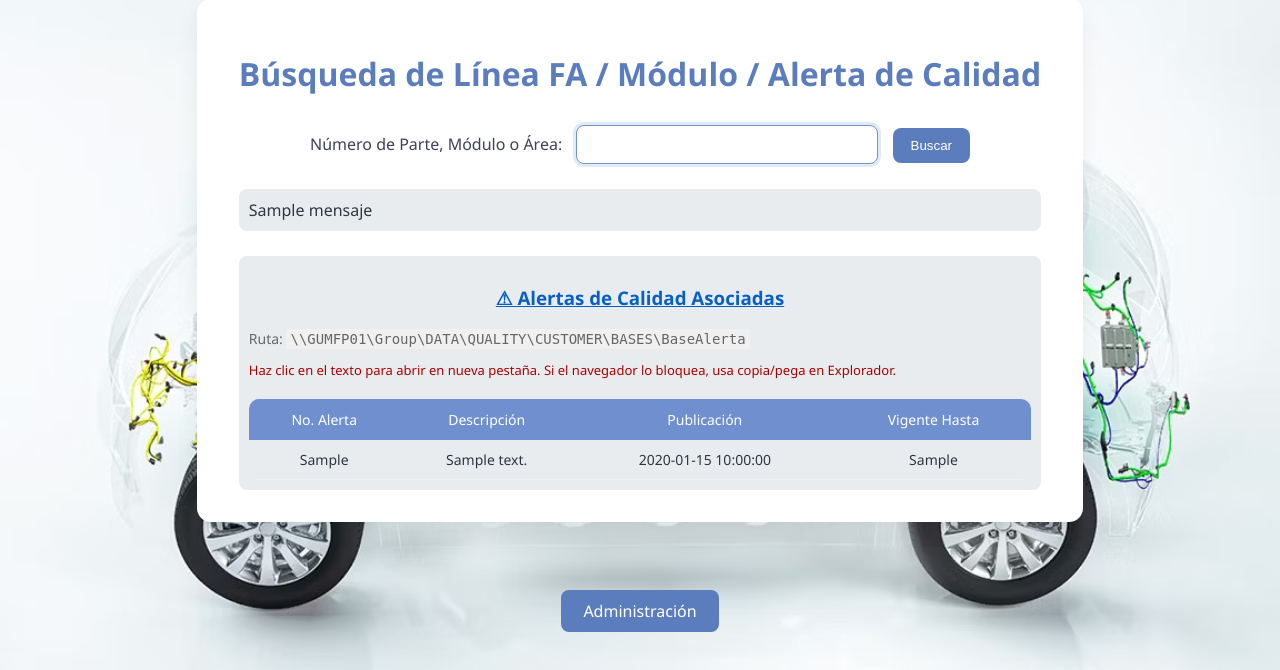
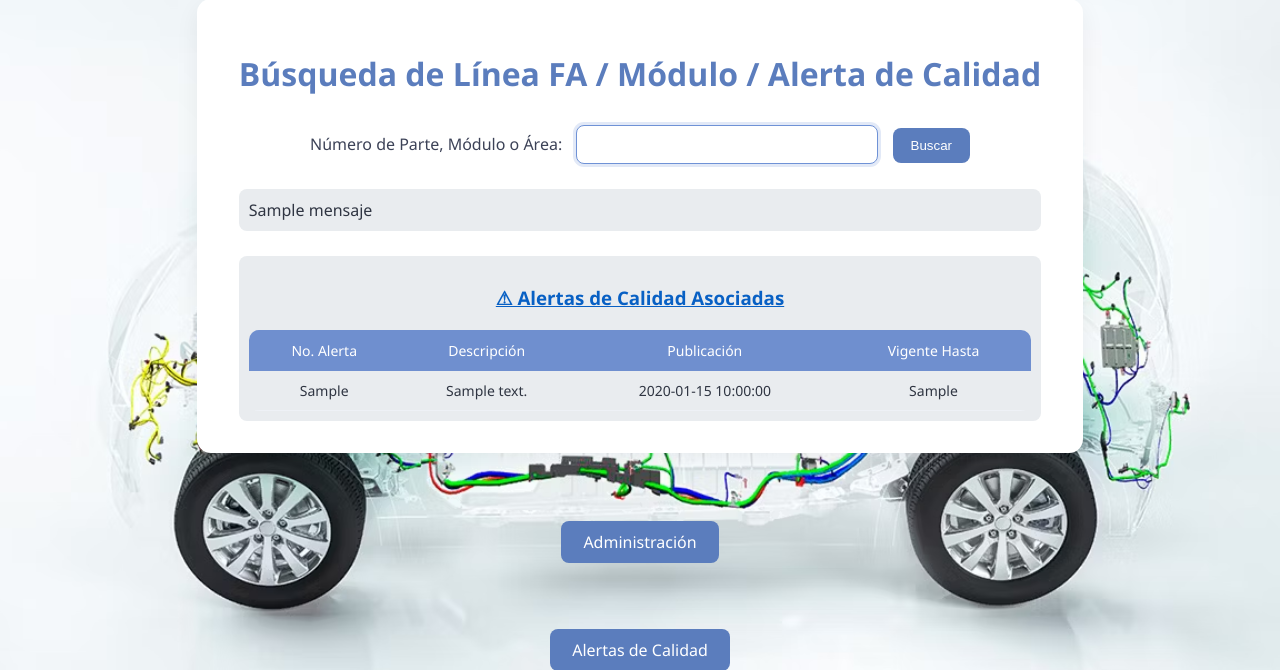
Before and after one commit to moisesrmz/WebAppLineFinder, a Flask app: template frontend/templates/index.html in a window 1280 px wide. Shown: the part 41-711 px from the top of the page. Run offline with Flask 3, Linux system fonts and the light colour scheme; the template is opened without the code that fills it: most values are stand-ins (such as "Sample title", 1, 10 or a date in 2020); parts of the project's set-up code (start-up, migrations or seed data) failed here and were passed over.

Commit message:
probando mas

```diff
--- a/frontend/templates/index.html
+++ b/frontend/templates/index.html
@@ -170,9 +170,7 @@
         </div>
         {% if alertas %}
         <div class="results" style="margin-top:25px;">
-            <h3 style="color:#0860c4;"><a id="link-unc" href="file://///GUMFP01/Group/DATA/QUALITY/CUSTOMER/BASES/BaseAlerta" target="_blank" rel="noopener noreferrer" style="color:#0860c4; text-decoration:underline;">⚠ Alertas de Calidad Asociadas</a></h3>
-            <p style="font-size:14px; color:#666; margin:5px 0;">Ruta: <span id="ruta-unc" style="font-family:monospace; background:#f0f0f0; padding:2px 4px; border-radius:3px;">\\GUMFP01\Group\DATA\QUALITY\CUSTOMER\BASES\BaseAlerta</span></p>
-            <p id="status-unc" style="font-size:13px; color:#a00;">Haz clic en el texto para abrir en nueva pestaña. Si el navegador lo bloquea, usa copia/pega en Explorador.</p>
+            <h3 style="color:#0860c4;"><a id="link-alertas-calidad" href="#" style="color:#0860c4; text-decoration:underline;">⚠ Alertas de Calidad Asociadas</a></h3>
             <table>
                 <tr>
                     <th>No. Alerta</th>
@@ -196,24 +194,9 @@
     </div>
 
     <script>
-        const uncPath = 'file://///GUMFP01/Group/DATA/QUALITY/CUSTOMER/BASES/BaseAlerta';
-
-        document.getElementById('link-unc').addEventListener('click', (e) => {
-            e.preventDefault();
-            const ventana = window.open(uncPath, '_blank');
-
-            if (ventana) {
-                document.getElementById('status-unc').innerText = 'Se abrió en nueva pestaña/ventana.';
-                ventana.focus();
-            } else {
-                document.getElementById('status-unc').innerText = 'El navegador bloqueó la apertura. Copia manualmente la ruta o usa el Explorador de Windows con Ctrl+L.';
-            }
-
-            navigator.clipboard.writeText('\\\\GUMFP01\\Group\\DATA\\QUALITY\\CUSTOMER\\BASES\\BaseAlerta').then(() => {
-                document.getElementById('status-unc').innerText += ' Ruta copiada al portapapeles.';
-            }).catch(() => {
-                document.getElementById('status-unc').innerText += ' No se pudo copiar automáticamente.';
-            });
+        document.getElementById('link-alertas-calidad').addEventListener('click', function(event) {
+            event.preventDefault();
+            window.open('about:blank', '_blank');
         });
     </script>
 
```
